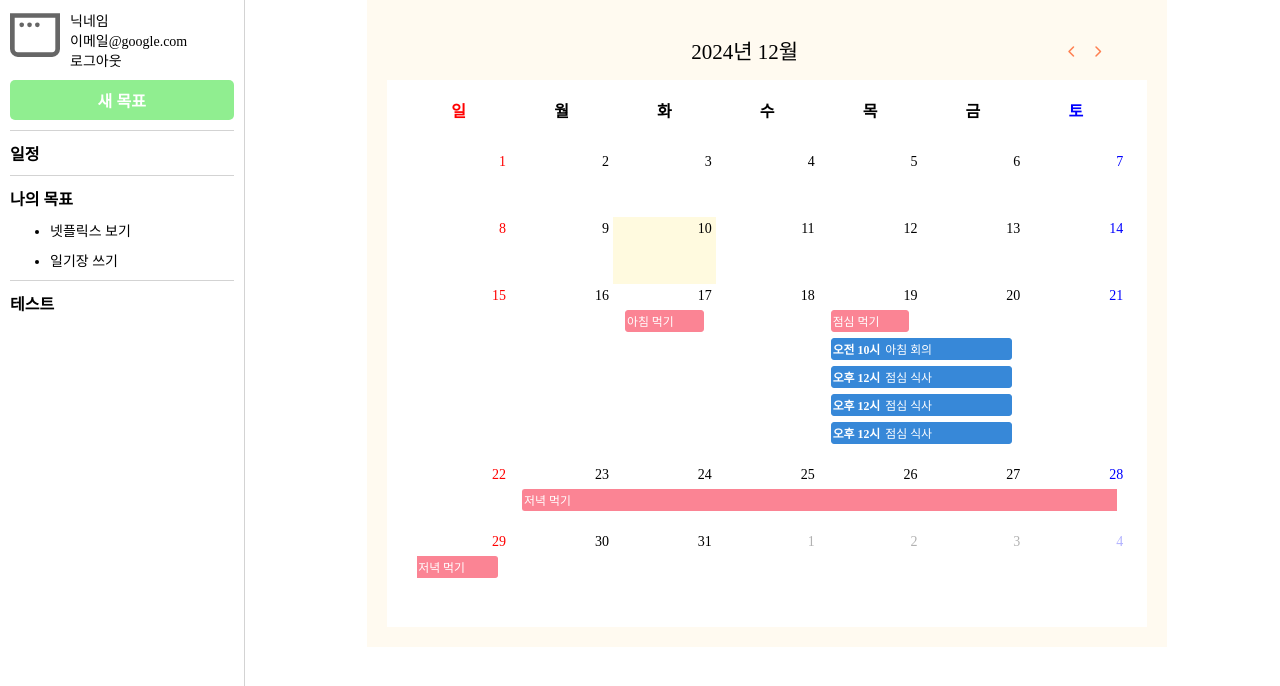
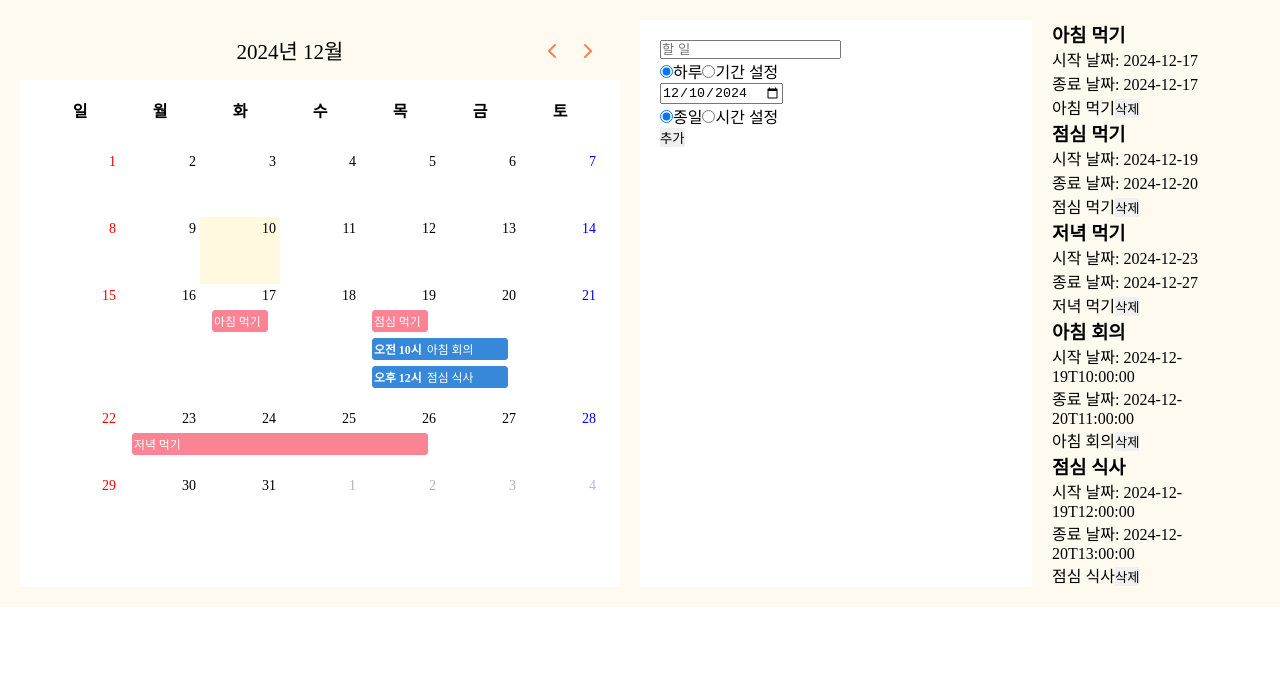
Before and after one commit to woo-dev-log/turtlelist, a Next.js app in the folder front/: page / in a window 1280 px wide. Shown: the top 686 px of the page. Built offline with nearby package versions, Linux system fonts and the light colour scheme.

Commit message:
이벤트 추가, 리스트 보기 구현 및 수정중

```diff
--- a/front/package.json
+++ b/front/package.json
@@ -16,7 +16,7 @@
     "next": "15.0.3",
     "react": "19.0.0-rc-66855b96-20241106",
     "react-dom": "19.0.0-rc-66855b96-20241106",
-    "sass": "^1.81.1"
+    "sass": "^1.83.0"
   },
   "devDependencies": {
     "@types/node": "^20",
--- /dev/null
+++ b/front/src/app/components/TaskList.tsx
@@ -0,0 +1,41 @@
+import { useState } from "react";
+import TodoItem from "../todoList/components/TodoItem";
+
+interface Task {
+    title: string;
+    start: string;
+    end?: string;
+    time?: string;
+    color?: string;
+}
+
+interface TaskListProps {
+    eventsList: Task[];
+}
+
+export default function TaskList({ eventsList }: TaskListProps) {
+    const [list, setList] = useState(eventsList);
+
+    const deleteTodo = (index: number) => {
+        setList((eventsList) => list.filter((_, i) => i !== index));
+    };
+
+    return (
+        <div>
+            {list.map((event, i) => (
+                <div key={i}>
+                    <h3>{event.title}</h3>
+                    <p>시작 날짜: {event.start}</p>
+                    {event.end && <p>종료 날짜: {event.end}</p>}
+                    {event.time && <p>시간: {event.time}</p>}
+                    <TodoItem
+                        key={i}
+                        todo={event.title}
+                        // onUpdate={(newTodo) => updateTodo(index, newTodo)}
+                        onDelete={() => deleteTodo(i)}
+                    />
+                </div>
+            ))}
+        </div>
+    );
+}
--- a/front/src/app/components/calendar/Calendar.scss
+++ b/front/src/app/components/calendar/Calendar.scss
@@ -1,18 +1,26 @@
 .container {
+    display: flex;
+    gap: 20px;
     background-color: floralwhite;
     padding: 20px;
-    width: 800px;
 }
 
 .calendar-container {
     background-color: white;
+    max-width: 600px;
 }
 
-.fc-day-sun a {
+.taskForm-container {
+    background-color: white;
+    padding: 20px;
+    width: 400px;
+}
+
+.fc-day-sun .fc-daygrid-day-number {
     color: red;
 }
 
-.fc-day-sat a {
+.fc-day-sat .fc-daygrid-day-number {
     color: blue;
 }
 
@@ -22,7 +30,7 @@
 
 .fc .fc-toolbar.fc-header-toolbar {
     margin: 0;
-    padding: 0 40px;
+    padding: 0 20px;
     background-color: floralwhite;
     height: 60px;
     font-size: 12px;
@@ -32,6 +40,7 @@
     background-color: floralwhite;
     border: none;
     padding: 0;
+    font-size: 16px;
 
     span {
         color: coral;
@@ -46,7 +55,8 @@
     background-color: blue;
 }
 
-.fc .fc-dayGridMonth-button, .fc .fc-dayGridMonth-button {
+.fc .fc-dayGridMonth-button,
+.fc .fc-dayGridMonth-button {
     background-color: red;
 }
 
@@ -59,7 +69,8 @@
     padding: 10px 20px;
 }
 
-.fc-theme-standard td, .fc-theme-standard th {
+.fc-theme-standard td,
+.fc-theme-standard th {
     border: none;
 }
 
@@ -79,3 +90,7 @@
 .fc-event {
     margin-bottom: 5px;
 }
+
+.fc-daygrid-day:hover {
+    background-color: var(--fc-today-bg-color);
+}
--- a/front/src/app/components/calendar/Calendar.tsx
+++ b/front/src/app/components/calendar/Calendar.tsx
@@ -5,35 +5,46 @@ import FullCalendar from '@fullcalendar/react';
 import dayGridPlugin from '@fullcalendar/daygrid';
 import interactionPlugin from '@fullcalendar/interaction';
 import './Calendar.scss';
+import TaskForm from './TaskForm';
+import { formatDate } from '../dateutils';
+import TaskList from '../TaskList';
+
+interface Task {
+  title: string;
+  start: string;
+  end?: string;
+  time?: string;
+  color?: string;
+}
 
 const CalendarPage = () => {
   const [events, setEvents] = useState([
-    { title: '아침 먹기', start: '2024-12-17', end: '2024-12-17', color: '#fb8494' },
-    { title: '점심 먹기', start: '2024-12-19', end: '2024-12-20', color: '#fb8494' },
-    { title: '저녁 먹기', start: '2024-12-23', end: '2024-12-30', color: '#fb8494' },
-    { title: '아침 회의', start: '2024-12-19T10:00:00', end: '2024-12-20T11:00:00' },
-    { title: '점심 식사', start: '2024-12-19T12:00:00', end: '2024-12-20T13:00:00' },
-    { title: '점심 식사', start: '2024-12-19T12:00:00', end: '2024-12-20T13:00:00' },
-    { title: '점심 식사', start: '2024-12-19T12:00:00', end: '2024-12-20T13:00:00' },
+    { id: "1", title: '아침 먹기', start: '2024-12-17', end: '2024-12-17', color: '#fb8494' },
+    { id: "2", title: '점심 먹기', start: '2024-12-19', end: '2024-12-20', color: '#fb8494' },
+    { id: "3", title: '저녁 먹기', start: '2024-12-23', end: '2024-12-27', color: '#fb8494' },
+    { id: "4", title: '아침 회의', start: '2024-12-19T10:00:00', end: '2024-12-20T11:00:00' },
+    { id: "5", title: '점심 식사', start: '2024-12-19T12:00:00', end: '2024-12-20T13:00:00' },
   ]);
+  const [selectedDate, setSelectedDate] = useState('');
 
-  // 이벤트 추가 함수
-  const addEvent = () => {
+  const addTaskToCalendar = (task: Task) => {
     const newEvent = {
-      title: '새로운 일정',
-      start: '2024-12-25',
-      end: '2024-12-25',
+      id: String(events.length + 1),
+      title: task.title,
+      start: task.time
+        ? `${task.start}T${task.time}`
+        : `${task.start}`,
+      end:
+        task.end && task.end !== task.start
+          ? `${task.end}${task.time ? `T${task.time}` : ''}`
+          : `${task.start}${task.time ? `T${task.time}` : ''}`,
       color: '#84b6fb',
     };
-    setEvents([...events, newEvent]); // 기존 events에 새로운 이벤트 추가
+    setEvents(prevEvents => [...prevEvents, newEvent]);
   };
-
 
   return (
     <div className="container">
-      {/* <button onClick={addEvent} className="add-event-button">
-        일정 추가
-      </button> */}
       <div className="calendar-container">
         <FullCalendar
           plugins={[dayGridPlugin, interactionPlugin]}
@@ -46,11 +57,19 @@ const CalendarPage = () => {
           }}
           events={events}
           locale={'ko'}
-          dateClick={(info) => alert(`${info.dateStr}`)}
+          dateClick={(clickedDate) => setSelectedDate(formatDate(clickedDate.date))}
           dayCellContent={(e) => e.dayNumberText.replace('일', '')}
           fixedWeekCount={false}
-          />
+          eventClick={(ev) => {
+            // alert(ev.event.title);
+            console.log(ev.event.id);
+          }}
+        />
       </div>
+      <div className="taskForm-container">
+        <TaskForm onAddTask={addTaskToCalendar} defaultStartDate={selectedDate} />
+      </div>
+      <TaskList eventsList={events} />
     </div>
   );
 };
--- /dev/null
+++ b/front/src/app/components/calendar/TaskForm.tsx
@@ -0,0 +1,147 @@
+import React, { useEffect, useState } from 'react';
+import { getTodayDate } from '../dateutils';
+
+interface Task {
+    title: string;
+    start: string;
+    end?: string;
+    time?: string;
+    color?: string;
+}
+
+interface TaskFormProps {
+    onAddTask: (task: Task) => void;
+    defaultStartDate?: string;
+}
+
+const TaskForm = ({ onAddTask, defaultStartDate }: TaskFormProps) => {
+    const [title, setTitle] = useState('');
+    const [startDate, setStartDate] = useState(getTodayDate());
+    const [endDate, setEndDate] = useState('');
+    const [time, setTime] = useState('');
+    const [day, setDay] = useState('today');
+    const [hour, setHour] = useState('all');
+
+    const handleHourChange = (value: string) => {
+        setHour(value);
+        if (value === 'all') {
+            setTime('');
+        }
+    };
+
+    const handleDayChange = (value: string) => {
+        setDay(value);
+        if (value === 'today') {
+            setStartDate(getTodayDate());
+            setEndDate('');
+        } else {
+            setStartDate('');
+        }
+    };
+
+    const handleSubmit = (e: React.FormEvent<HTMLFormElement>) => {
+        e.preventDefault();
+
+        if (day === 'today' && title && startDate) {
+            onAddTask({ title, start: startDate, time });
+        } else if (day === 'range' && title && startDate && endDate) {
+            onAddTask({ title, start: startDate, end: endDate, time });
+        }
+
+        setTitle('');
+        setStartDate(getTodayDate());
+        setEndDate('');
+        setTime('');
+        setDay('today');
+        setHour('all');
+    };
+
+    useEffect(() => {
+        if (defaultStartDate) {
+            setStartDate(defaultStartDate);
+        }
+    }, [defaultStartDate]);
+
+    return (
+        <form onSubmit={handleSubmit}>
+            <input
+                type="text"
+                placeholder="할 일"
+                value={title}
+                onChange={(e) => setTitle(e.target.value)}
+                required
+            />
+
+            <div>
+                <label>
+                    <input
+                        type="radio"
+                        value="today"
+                        checked={day === 'today'}
+                        onChange={() => handleDayChange('today')}
+                    />
+                    하루
+                </label>
+                <label>
+                    <input
+                        type="radio"
+                        value="range"
+                        checked={day === 'range'}
+                        onChange={() => handleDayChange('range')}
+                    />
+                    기간 설정
+                </label>
+            </div>
+
+            <input
+                type="date"
+                value={startDate}
+                onChange={(e) => setStartDate(e.target.value)}
+                required
+            />
+
+            {day === 'range' && (
+                <input
+                    type="date"
+                    value={endDate}
+                    onChange={(e) => setEndDate(e.target.value)}
+                    required
+                />
+            )}
+
+            <div>
+                <label>
+                    <input
+                        type="radio"
+                        value="all"
+                        checked={hour === 'all'}
+                        onChange={() => handleHourChange('all')}
+                    />
+                    종일
+                </label>
+                <label>
+                    <input
+                        type="radio"
+                        value="hour"
+                        checked={hour === 'hour'}
+                        onChange={() => handleHourChange('hour')}
+                    />
+                    시간 설정
+                </label>
+            </div>
+
+            {hour === "hour" && (
+                <input
+                    type="time"
+                    value={time}
+                    onChange={(e) => setTime(e.target.value)}
+                    required
+                />
+            )}
+
+            <button type="submit">추가</button>
+        </form>
+    );
+};
+
+export default TaskForm;
--- /dev/null
+++ b/front/src/app/components/dateutils.ts
@@ -0,0 +1,14 @@
+export const getTodayDate = () => {
+    const today = new Date();
+    const year = today.getFullYear();
+    const month = String(today.getMonth() + 1).padStart(2, '0');
+    const day = String(today.getDate()).padStart(2, '0');
+    return `${year}-${month}-${day}`;
+};
+
+export const formatDate = (date: Date) => {
+    const year = date.getFullYear();
+    const month = String(date.getMonth() + 1).padStart(2, '0');
+    const day = String(date.getDate()).padStart(2, '0');
+    return `${year}-${month}-${day}`;
+};
--- a/front/src/app/layout.tsx
+++ b/front/src/app/layout.tsx
@@ -11,7 +11,7 @@ export default function RootLayout({ children }: Readonly<{ children: React.Reac
   return (
     <html lang="en">
       <body className="page">
-        <Sidebar />
+        {/* <Sidebar /> */}
         {children}
       </body>
     </html>
```
Also changed, not shown: 1 other file (tests, documents, lock files or other folders).
